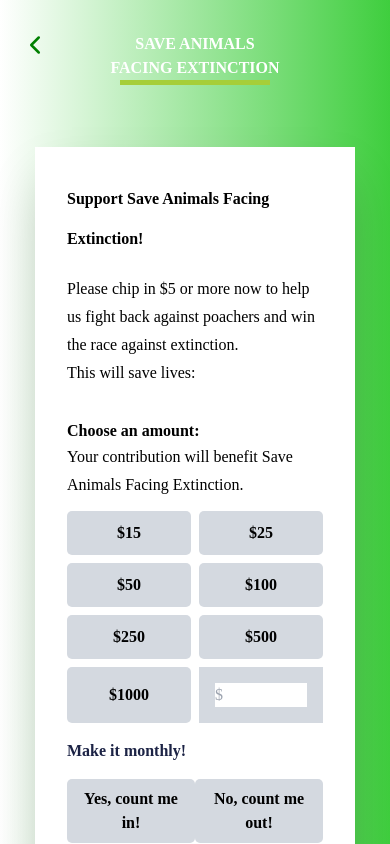
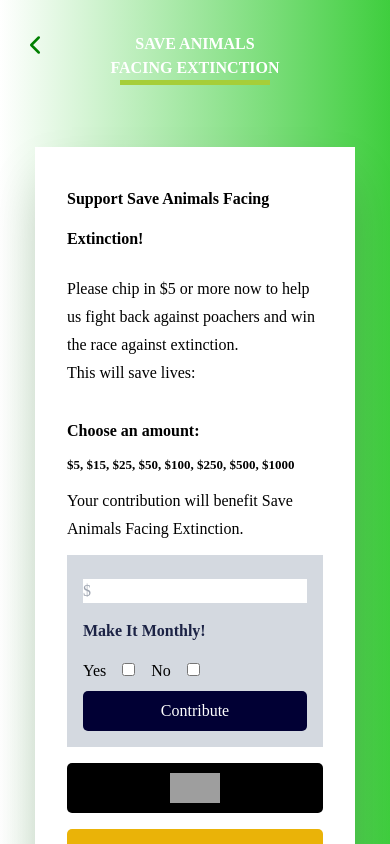
Before and after one commit to ijayhub/animal-awareness-website, a React (Vite) app: page /Checkout in a window 390 px wide. Shown: the top 844 px of the page. Built offline with nearby package versions, Linux system fonts and the light colour scheme; grey boxes are pictures that could not be loaded.

Commit message:
animal-awareness

```diff
--- a/src/comps/Button.jsx
+++ /dev/null
@@ -1,64 +0,0 @@
-import React from 'react'
-
-
-const Button = () => {
-    const [btnState, setBtnState] = React.useState(false);
-		const handleClick = () => {
-			setBtnState((btnState) => !btnState);
-		};
-		let toggleBtnClass = btnState ? 'active' : '';
-  return (
-		<div>
-			<button
-				className={`btn ${toggleBtnClass}`}
-				onClick={handleClick}>
-				{' '}
-				$15
-			</button>
-
-			<button
-				className={` btn ${toggleBtnClass}`}
-				onClick={handleClick}>
-				{' '}
-				$25
-			</button>
-
-			<button
-				className={`btn ${toggleBtnClass}`}
-				onClick={handleClick}>
-				{' '}
-				$50
-			</button>
-
-			<button
-				className={`btn ${toggleBtnClass}`}
-				onClick={handleClick}>
-				{' '}
-				$100
-			</button>
-
-			<button
-				className={`btn ${toggleBtnClass}`}
-				onClick={handleClick}>
-				{' '}
-				$250
-			</button>
-
-			<button
-				className={`btn ${toggleBtnClass}`}
-				onClick={handleClick}>
-				{' '}
-				$500
-			</button>
-
-			<button
-				className={`btn ${toggleBtnClass}`}
-				onClick={handleClick}>
-				{' '}
-				$1000
-			</button>
-		</div>
-	);
-}
-
-export default Button
--- a/src/comps/Checkout.jsx
+++ b/src/comps/Checkout.jsx
@@ -7,11 +7,14 @@
 
 
 const Checkout = () => {
-  const [btnState, setBtnState] = React.useState(false);
-	const handleClick = () => {
-		setBtnState(!btnState);
-	};
-	let toggleBtnClass = btnState ? 'active' : 'in-active';
+	const[amount, setAmount] = React.useState('')
+
+	const handleSubmit = (e) => {
+		e.preventDefault();
+		alert('Thank you for contributing')
+		setAmount('')
+
+	}
 
   return (
 		<div className='body-checkout'>
@@ -32,88 +35,46 @@
 						This will save lives:
 					</p>
 					<div>
-						<h4 className='font-extrabold mt-8'>Choose an amount:</h4>
+						<h4 className='font-extrabold mt-8'>
+							Choose an amount:{' '}
+							<div className='font-extrabold checkout-numbers my-3'>
+								$5, $15, $25, $50, $100, $250, $500, $1000
+							</div>
+						</h4>
 						<p className='mb-3 leading-7'>
 							Your contribution will benefit Save Animals Facing Extinction.
 						</p>
-						<div className='md:grid grid-cols-4 gap-2 checkout-box  '>
-							<button
-								className={`btn ${toggleBtnClass} font-extrabold`}
-								onClick={handleClick}>
-								{' '}
-								$15
-							</button>
-
-							<button
-								className={`btn ${toggleBtnClass} font-extrabold`}
-								onClick={handleClick}>
-								{' '}
-								$25
-							</button>
-
-							<button
-								className={`btn ${toggleBtnClass} font-extrabold`}
-								onClick={handleClick}>
-								{' '}
-								$50
-							</button>
-
-							<button
-								className={`btn ${toggleBtnClass} font-extrabold`}
-								onClick={handleClick}>
-								{' '}
-								$100
-							</button>
-
-							<button
-								className={`btn ${toggleBtnClass} font-extrabold`}
-								onClick={handleClick}>
-								{' '}
-								$250
-							</button>
-
-							<button
-								className={`btn ${toggleBtnClass} font-extrabold`}
-								onClick={handleClick}>
-								{' '}
-								$500
-							</button>
-
-							<button
-								className={`btn ${toggleBtnClass} font-extrabold`}
-								onClick={handleClick}>
-								{' '}
-								$1000
-							</button>
-
-							<div className='amount-checkout text-center p-4'>
+						<div className='amount-checkout  p-4'>
+							<form onSubmit={handleSubmit}>
 								<input
 									type='text'
 									placeholder='$'
-									className='w-20 checkout-input'
+									className='w-20 checkout-input md:p-3 mt-2'
+									value={amount}
+									onChange={(e) => setAmount(e.target.value)}
 								/>
-							</div>
-						</div>
 								<div>
 									<div>
-								<h4 className='text-checkout font-extrabold my-4'>
-									Make it monthly!
+										<h4 className='text-checkout font-extrabold my-4 md:text-xl'>
+											Make It Monthly!
 										</h4>
+										<label htmlFor='yes'>Yes</label>
+										<input
+											type='checkbox'
+											name='yes'
+											id='yes'
+											className='mx-4'
+										/>
+										<label htmlFor='no'>No</label>
+										<input type='checkbox' name='no' id='no' className='mx-4' />
 									</div>
-							<div className='flex item-center justify-between'>
 									<button
-									className={`btn ${toggleBtnClass} p-2 font-extrabold w-80`}
-									onClick={handleClick}>
-									{' '}
-									Yes, count me in!
-								</button>
-								<button
-									className={`btn ${toggleBtnClass} p-2 font-extrabold w-80`}
-									onClick={handleClick}>
-									{' '}
-									No, count me out!
+										type='submit'
+										className='checkbox-btn__btn mt-2 p-2 block'>
+										Contribute
 									</button>
 								</div>
+							</form>
 						</div>
 						<div className='mt-4 block'>
 							<button className='bg-black g-pay text-center  flex items-center justify-center'>
@@ -126,7 +87,6 @@
 								<span className='text-blue-500 font-extrabold'>Pal</span>
 							</button>
 						</div>
-
 						<div className='mt-4 text-white'>
 							<button className='card-pay g-pay flex items-center justify-center'>
 								<img
@@ -139,7 +99,6 @@
 						</div>
 					</div>
 				</div>
-
 			</div>
 			<a href='/'>
 				<div className='left'>
--- a/src/index.css
+++ b/src/index.css
@@ -171,13 +171,7 @@
   border-radius:5px;
   outline:none;
 }
-button.active{
-  background-color:#1c2345;
-  color: #d4d9e0;
-}
-.btn{
-  background-color: #d4d9e0;
-}
+
 .amount-checkout{
   background-color: #d4d9e0
 }
@@ -219,6 +213,17 @@
   left:100px;
   bottom:100px;
 }
+.checkbox-btn__btn{
+  background-color: #010034;
+  color: #fff;
+  width: 100%;
+}
+.checkbox-btn__btn:hover{
+  background-color: forestgreen;
+  color: white;
+
+}
+
 
 
 @media only screen and (max-width: 768px){
@@ -271,9 +276,8 @@
   .extinction-checkout{
     width:100%;
   }
-  .checkout-box{
-    display: grid;
-    grid-template-columns: repeat(2,1fr);
+  .checkout-numbers{
+    font-size:13px;
   }
   .left{
     position:absolute;
```
Lines whose indentation alone changed are shown as unchanged.
